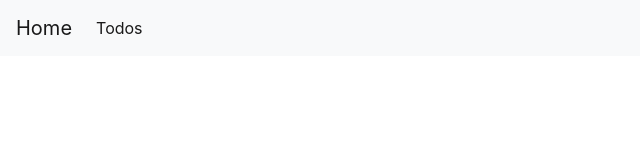
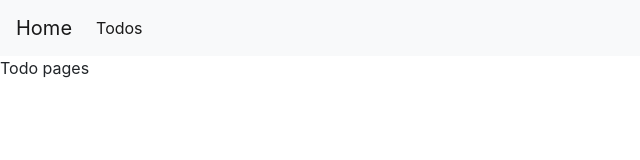
Before and after one commit to eunyeong1328/metanetVue, a Vue app: page /todos/1 in a window 1280 px wide. Before the commit this address had no page. Shown: the top 160 px of the page, without its empty margins (0-640 px from the left). Built offline with nearby package versions, Linux system fonts and the light colour scheme.

Commit message:
feat: useRoute 해당 페이지 경로 선택 시 console에 번호 출력

```diff
--- /dev/null
+++ b/src/pages/todos/_id.vue
@@ -0,0 +1,17 @@
+<template>
+  <div>Todo pages</div>
+</template>
+
+<script>
+import { useRoute } from 'vue-router';
+export default {
+    setup(){
+        const route = useRoute();
+        console.log(route.params.id);
+    }
+}
+</script>
+
+<style>
+
+</style>
--- a/src/router/index.js
+++ b/src/router/index.js
@@ -2,6 +2,7 @@
 import { createRouter, createWebHistory } from "vue-router";
 import Home from '../pages/index.vue';
 import Todos from '../pages/todos/index.vue';
+import Todo from '../pages/todos/_id.vue';
 
 const router = createRouter({
     history: createWebHistory(),
@@ -16,6 +17,11 @@
             name: 'Todos',
             component: Todos
         },
+        {
+            path: '/todos/:id',
+            name: 'Todo',
+            component: Todo
+        }//경로별로 설정
     ]
 })
 
```
